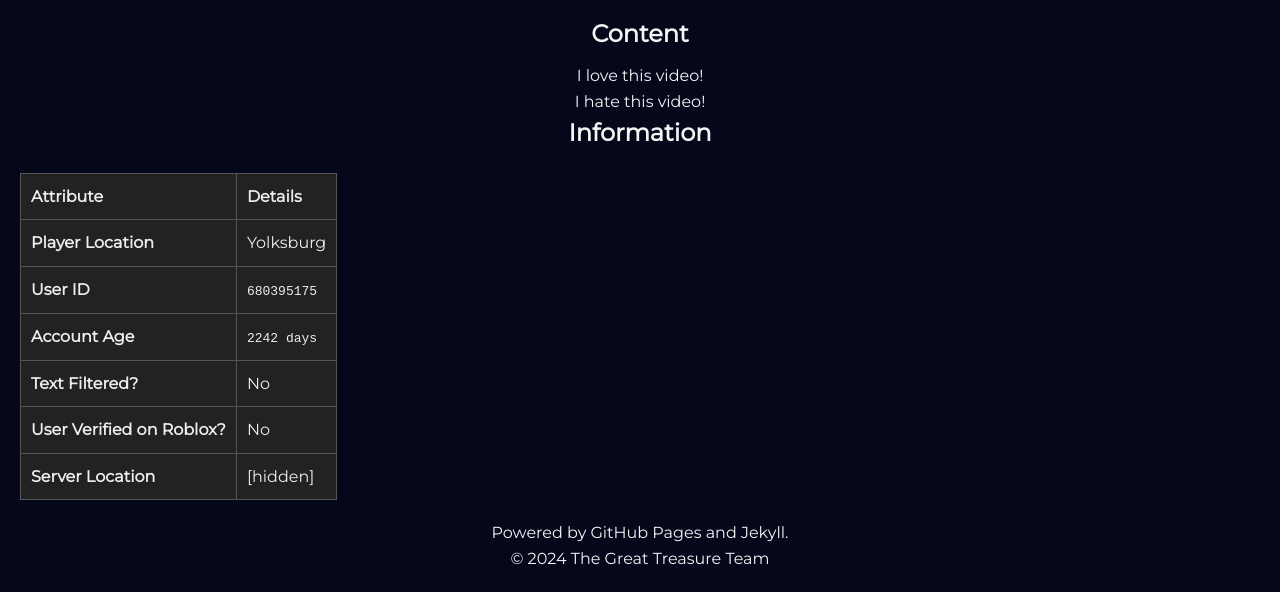
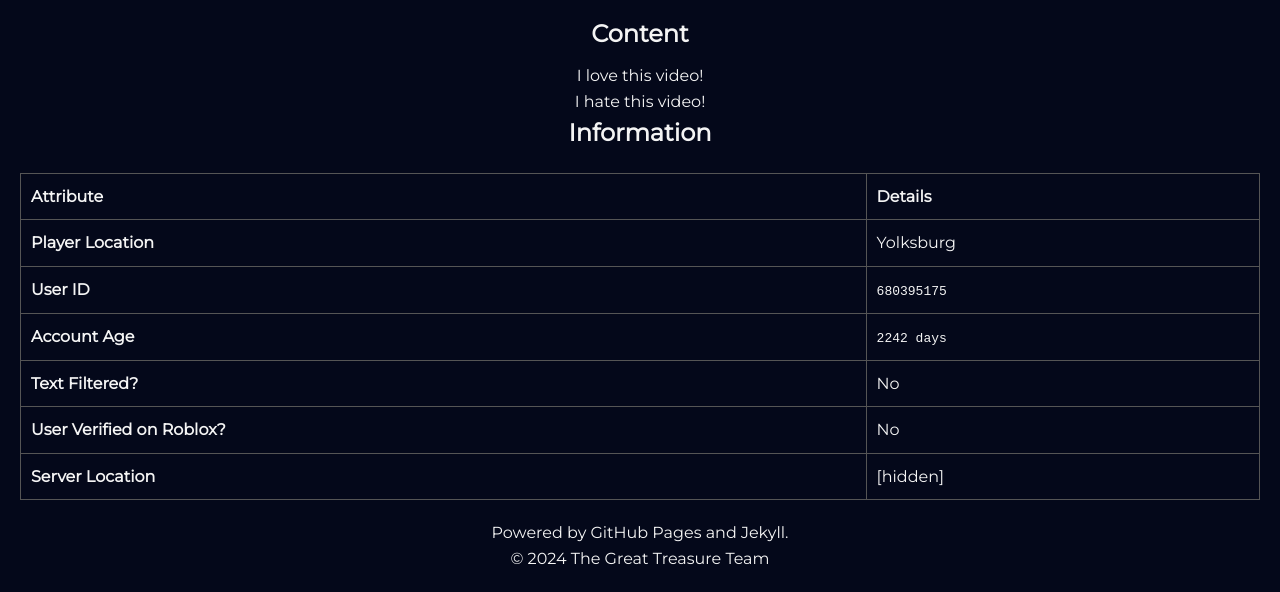
Before and after one commit to TheGreatTreasureBot/thegreattreasurebot.github.io, a Jekyll site: the page built from feedback/6b19ffe85ba0.md, in a window 1280 px wide. Shown: the part 374-966 px from the top of the page. Built offline with Jekyll 4.4.1, drawn with Linux system fonts in a browser that asks for light colours; our own code applies the rules of GitHub Pages for plain Markdown files.

Commit message:
Update style.css

```diff
--- a/assets/css/style.css
+++ b/assets/css/style.css
@@ -27,10 +27,9 @@
 
 /* Styling for tables */
 table {
+    width: 100%;
+    margin: 20px 0;
     border-collapse: collapse; /* Collapse borders for a cleaner look */
-    margin: 20px 0;
-    background-color: #222; /* Dark background for table */
-    color: #eee; /* Light text color */
 }
 
 /* Styling for table headers and cells */
@@ -42,9 +41,8 @@
 
 /* Center the table within its container */
 .table-container {
-    display: block; /* Block-level container */
-    margin: auto; /* Center horizontally */
-    width: fit-content; /* Shrink to fit content */
+    display: flex;
+    justify-content: center; /* Center the table horizontally */
 }
 
 /* Additional styling for headers and text */
```
